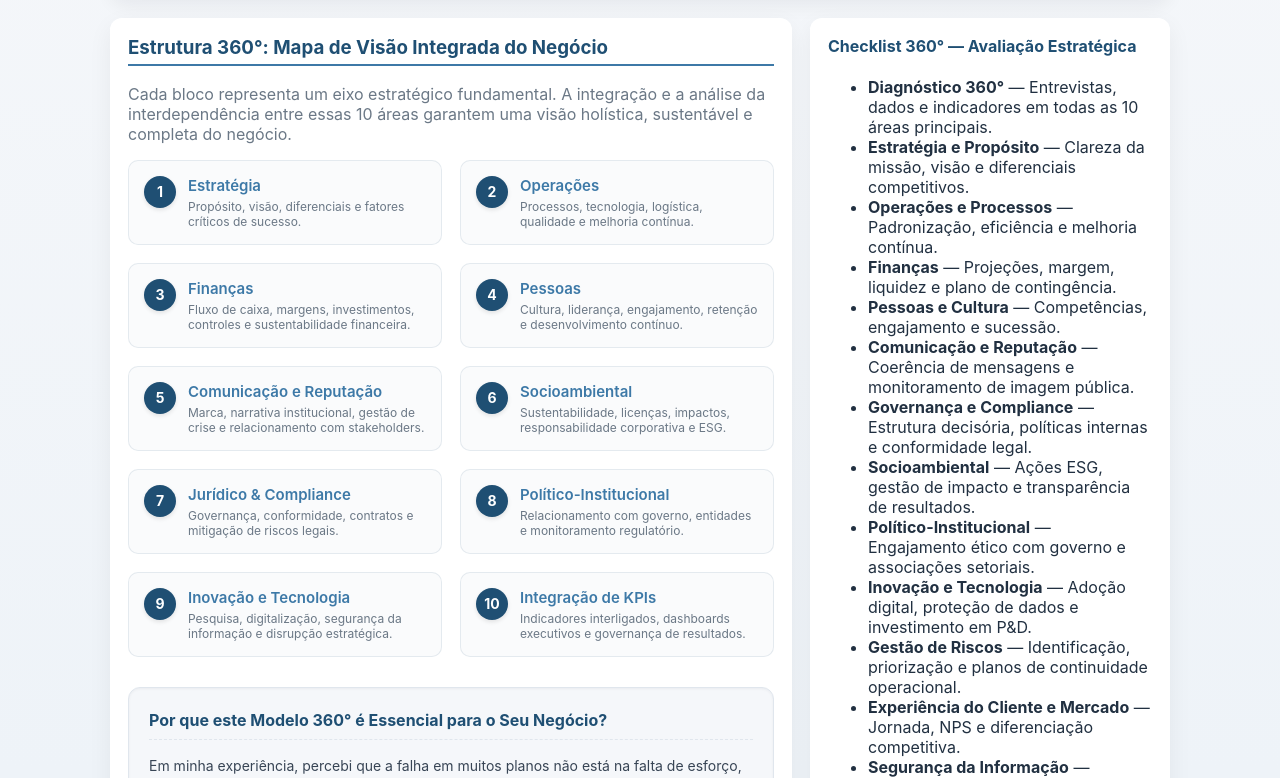
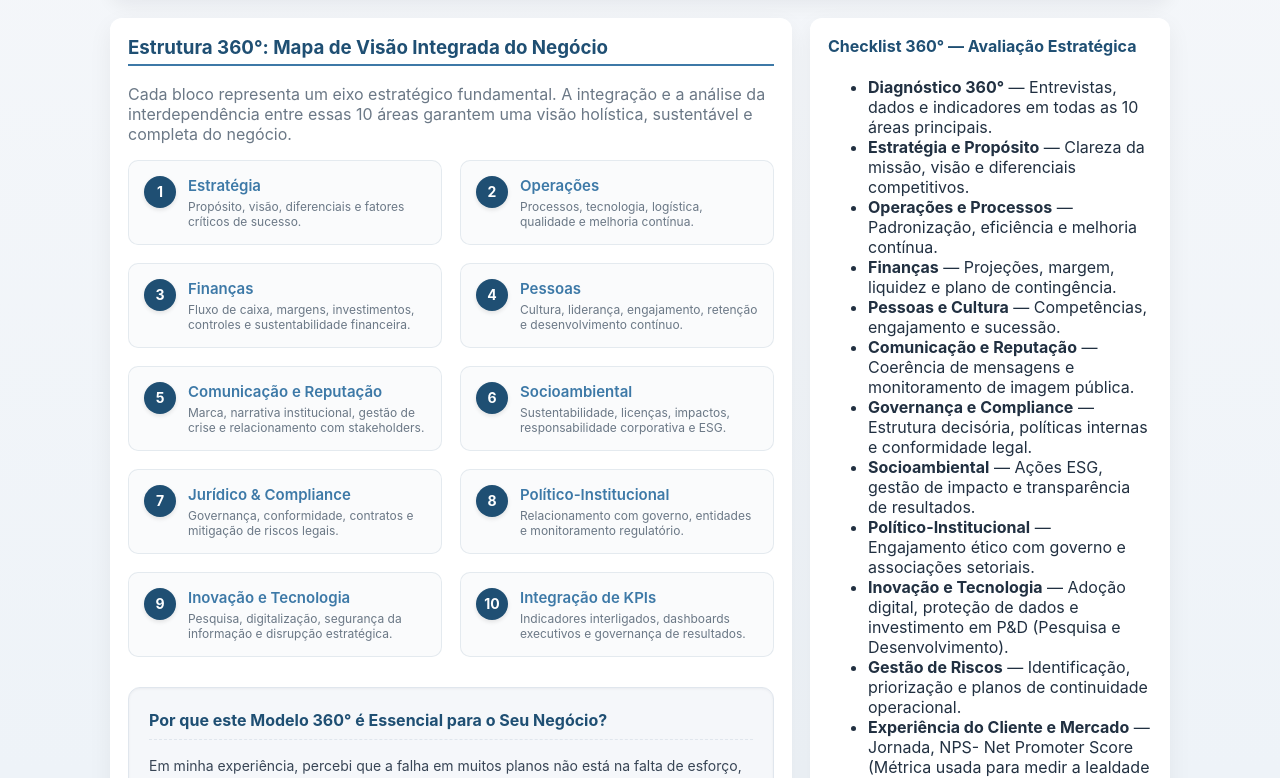
Before and after one commit to SilvanioSG/Modelo_de_Gestao_Integrada, a plain HTML site: page index.html in a window 1280 px wide. Shown: the part 174-952 px from the top of the page. Drawn offline with Linux system fonts and the light colour scheme.

Commit message:
Update index.html

```diff
--- a/index.html
+++ b/index.html
@@ -285,9 +285,9 @@
           <li><strong>Governança e Compliance</strong><span> — Estrutura decisória, políticas internas e conformidade legal.</span></li>
           <li><strong>Socioambiental</strong><span> — Ações ESG, gestão de impacto e transparência de resultados.</span></li>
           <li><strong>Político-Institucional</strong><span> — Engajamento ético com governo e associações setoriais.</span></li>
-          <li><strong>Inovação e Tecnologia</strong><span> — Adoção digital, proteção de dados e investimento em P&D.</span></li>
+          <li><strong>Inovação e Tecnologia</strong><span> — Adoção digital, proteção de dados e investimento em P&D (Pesquisa e Desenvolvimento).</span></li>
           <li><strong>Gestão de Riscos</strong><span> — Identificação, priorização e planos de continuidade operacional.</span></li>
-          <li><strong>Experiência do Cliente e Mercado</strong><span> — Jornada, NPS e diferenciação competitiva.</span></li>
+          <li><strong>Experiência do Cliente e Mercado</strong><span> — Jornada, NPS- Net Promoter Score (Métrica usada para medir a lealdade do cliente e sua satisfação geral em relação à marca) e diferenciação competitiva.</span></li>
           <li><strong>Segurança da Informação</strong><span> — Backups, políticas de acesso e prevenção a incidentes.</span></li>
           <li><strong>Ética e Transparência</strong><span> — Práticas internas, compliance moral e alinhamento institucional.</span></li>
           <li><strong>Integração de KPIs</strong><span> — Indicadores interligados e revisões trimestrais.</span></li>
```
